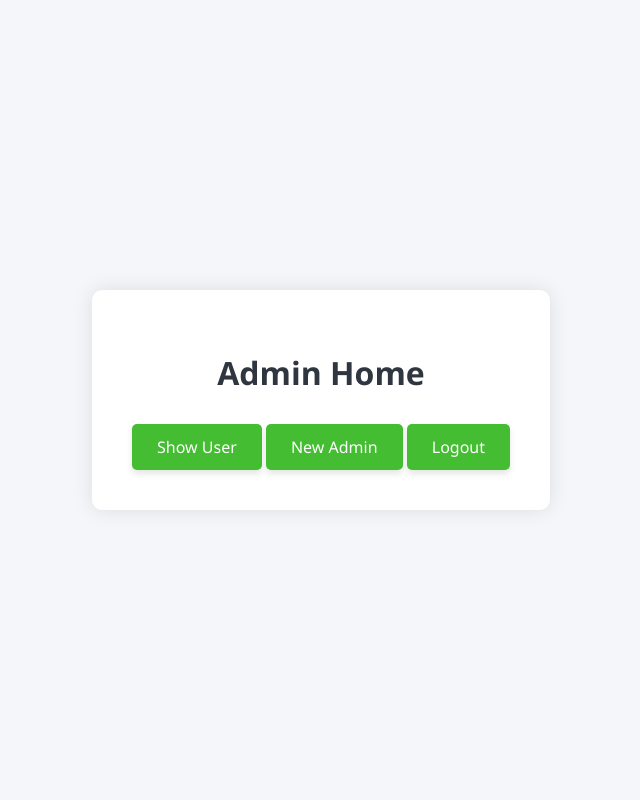
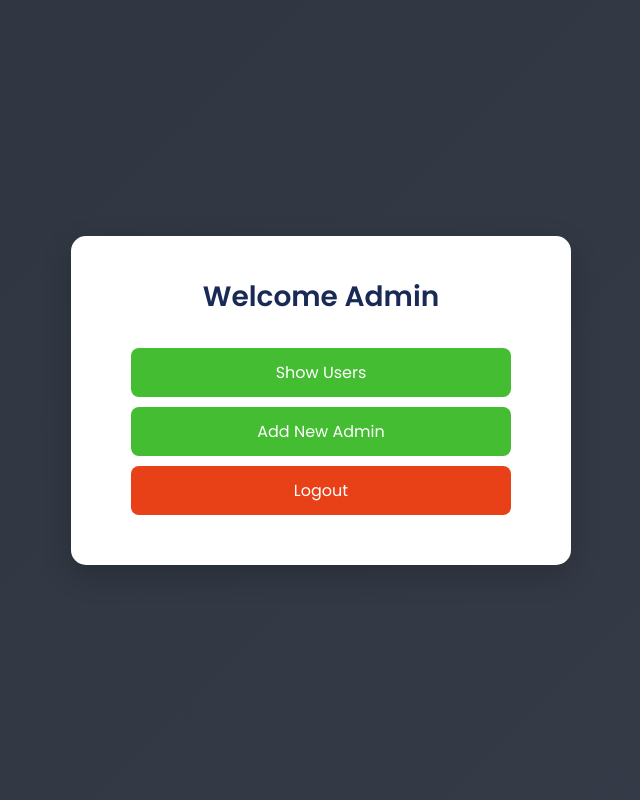
Before and after one commit to Unesh525/USINDIA, a Django app: template app1/templates/AdminHome.html in a window 1280 px wide. Shown: the whole page, without its empty margins (319-959 px from the left). Run offline with Django 5.2, Linux system fonts and the light colour scheme; the template is opened without the code that fills it, so the values that code supplies are empty.

Commit message:
Update AdminHome.html

```diff
--- a/app1/templates/AdminHome.html
+++ b/app1/templates/AdminHome.html
@@ -1,59 +1,81 @@
 <!DOCTYPE html>
 <html lang="en">
 <head>
-  <meta charset="UTF-8">
-  <meta name="viewport" content="width=device-width, initial-scale=1.0">
+  <meta charset="UTF-8" />
+  <meta name="viewport" content="width=device-width, initial-scale=1.0"/>
   <title>Admin Home</title>
   <style>
-    body {
+    @import url('https://fonts.googleapis.com/css2?family=Poppins:wght@400;600&display=swap');
+
+    * {
       margin: 0;
       padding: 0;
-      font-family: 'Segoe UI', Tahoma, Geneva, Verdana, sans-serif;
-      background: #f5f6fa;
+      box-sizing: border-box;
+      font-family: 'Poppins', sans-serif;
+    }
+
+    body {
+      background: linear-gradient(135deg, #2f3640, #353b48);
+      color: #fff;
+      height: 100vh;
       display: flex;
-      flex-direction: column;
       align-items: center;
       justify-content: center;
-      height: 100vh;
     }
 
     .container {
+      background: #ffffff;
+      color: #2f3640;
+      padding: 40px 60px;
+      border-radius: 15px;
+      box-shadow: 0 10px 30px rgba(0,0,0,0.2);
       text-align: center;
-      background: white;
-      padding: 40px;
-      border-radius: 10px;
-      box-shadow: 0 0 20px rgba(0,0,0,0.1);
+      width: 90%;
+      max-width: 500px;
     }
 
-    h1 {
-      color: #2f3640;
+    .container h1 {
       margin-bottom: 30px;
+      font-size: 28px;
+      font-weight: 600;
+      color: #192a56;
     }
 
     .btn {
-      display: inline-block;
-      padding: 12px 25px;
+      display: block;
+      width: 100%;
+      padding: 12px;
+      margin: 10px 0;
       font-size: 16px;
+      font-weight: 500;
+      color: #fff;
+      background: #44bd32;
+      border: none;
+      border-radius: 8px;
+      cursor: pointer;
+      transition: background 0.3s ease;
       text-decoration: none;
-      background-color: #44bd32;
-      color: white;
-      border-radius: 5px;
-      transition: background-color 0.3s ease;
-      box-shadow: 0 4px 6px rgba(0, 0, 0, 0.1);
     }
 
     .btn:hover {
-      background-color: #218c28;
+      background: #27ae60;
+    }
+
+    .btn.logout {
+      background: #e84118;
+    }
+
+    .btn.logout:hover {
+      background: #c23616;
     }
   </style>
 </head>
 <body>
   <div class="container">
-    <h1>Admin Home</h1>
-    <a href="../ShowUser/" class="btn">Show User</a>
-    <a href="../AdminReg/" class="btn">New Admin</a>
-    <a href="../logout/" class="btn btn-danger w-25">Logout</a>
-
+    <h1>Welcome Admin</h1>
+    <a href="../ShowUser/" class="btn">Show Users</a>
+    <a href="../AdminReg/" class="btn">Add New Admin</a>
+    <a href="../logout/" class="btn logout">Logout</a>
   </div>
 </body>
 </html>
```
